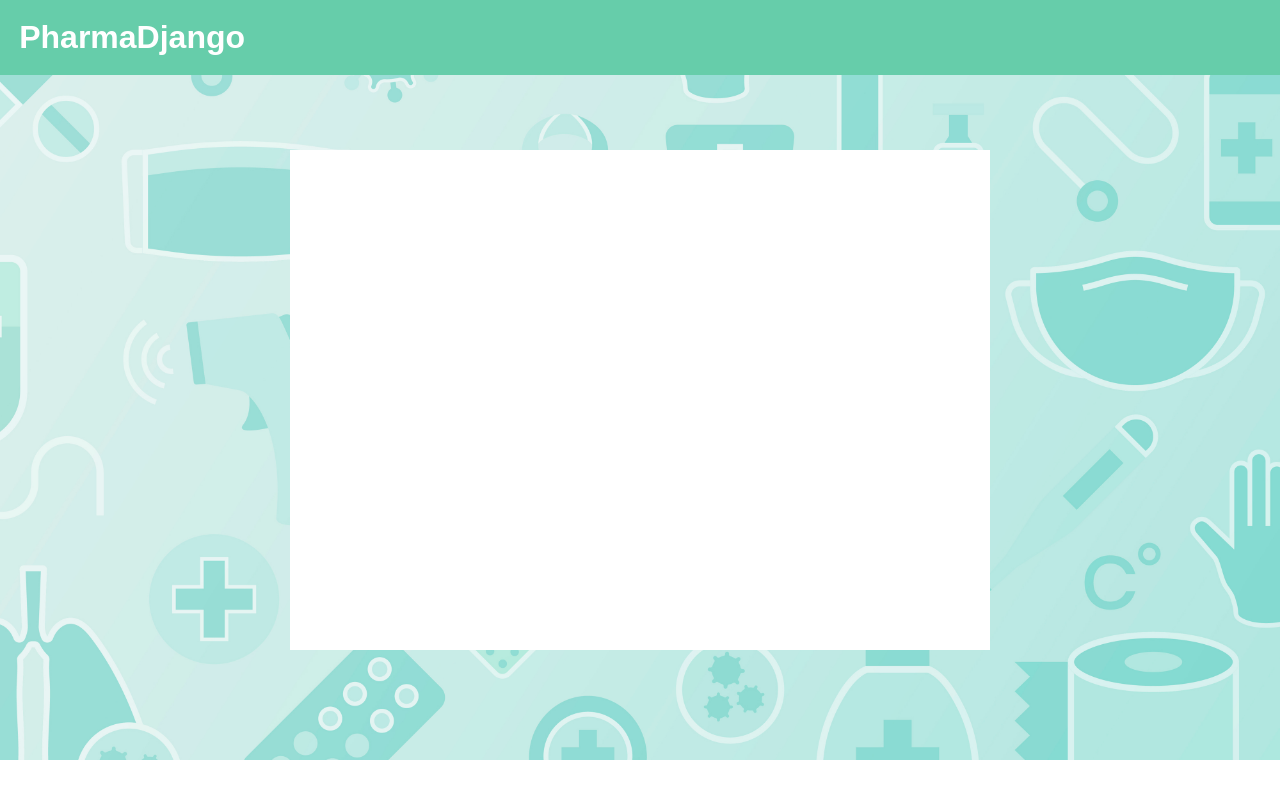
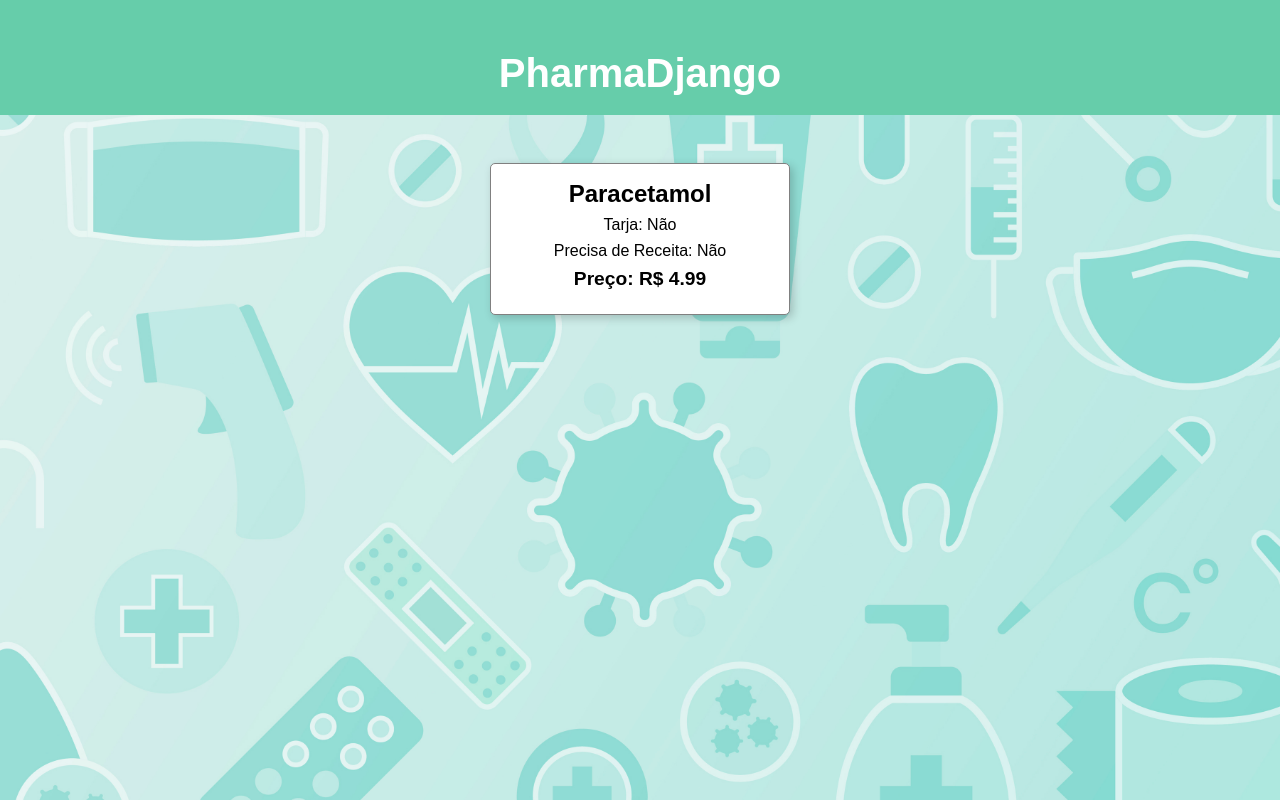
Before and after one commit to Echo-Darlyson/pharma-django, a Django app: page /remedios/listamedicamentos in a window 1280 px wide. Run offline with Django 4.2, Linux system fonts and the light colour scheme; data comes from the database, SQL or seed files in the repository.

Commit message:
feat(remedio-templates): created for to list medications and improved style of the page

```diff
--- a/pharmadjango/remedios/static/remedios/css/style.css
+++ b/pharmadjango/remedios/static/remedios/css/style.css
@@ -1,28 +1,58 @@
-*{
+* {
     margin: 0;
-}
+    padding: 0;
+    box-sizing: border-box;
+  }
 
-body{
+  body {
     font-family: sans-serif;
     background-image: url("../img/background.jpg");
-    background-size: 100%;
-    background-repeat: no-repeat;
+    background-size: cover;
     background-position: center;
     background-attachment: fixed;
-}
+  }
 
-header{
+  header {
     padding: 1.2em;
     background-color: mediumaquamarine;
     color: white;
-}
+  }
 
-section{
+  h1 {
+    font-size: 2.5rem;
+    text-align: center;
+    margin-top: 2rem;
+  }
+
+  section {
+    margin: 2rem auto;
+    display: flex;
+    justify-content: center;
+    flex-wrap: wrap;
+    max-width: 800px;
+  }
+
+  div {
     background-color: white;
-    height: 500px;
-    width: 700px;
-    position: absolute;
-    left: 50%;
-    top: 50%;
-    transform: translate(-50%, -50%);
-}
+    width: 300px;
+    margin: 1rem;
+    padding: 1rem;
+    border: 1px solid gray;
+    border-radius: 5px;
+    text-align: center;
+    box-shadow: 3px 3px 10px rgba(0, 0, 0, 0.2);
+  }
+
+  h2 {
+    font-size: 1.5rem;
+    margin-bottom: 0.5rem;
+  }
+
+  p {
+    margin-bottom: 0.5rem;
+  }
+
+  .price {
+    font-weight: bold;
+    font-size: 1.2rem;
+  }
--- a/pharmadjango/remedios/templates/remedios/index.html
+++ b/pharmadjango/remedios/templates/remedios/index.html
@@ -13,6 +13,14 @@
         <h1>PharmaDjango</h1>
     </header>
     <section>
+        {% for remedio in remedios %}
+            <div>
+                <h2>{{ remedio.nome }}</h2>
+                <p>Tarja: {{ remedio.tarja }}</p>
+                <p>Precisa de Receita: {{ remedio.precisa_receita }}</p>
+                <p class='price'>Preço: R$ {{ remedio.preco }}</p>
+            </div>
+        {% endfor %}
     </section>
 </body>
 </html>
```
